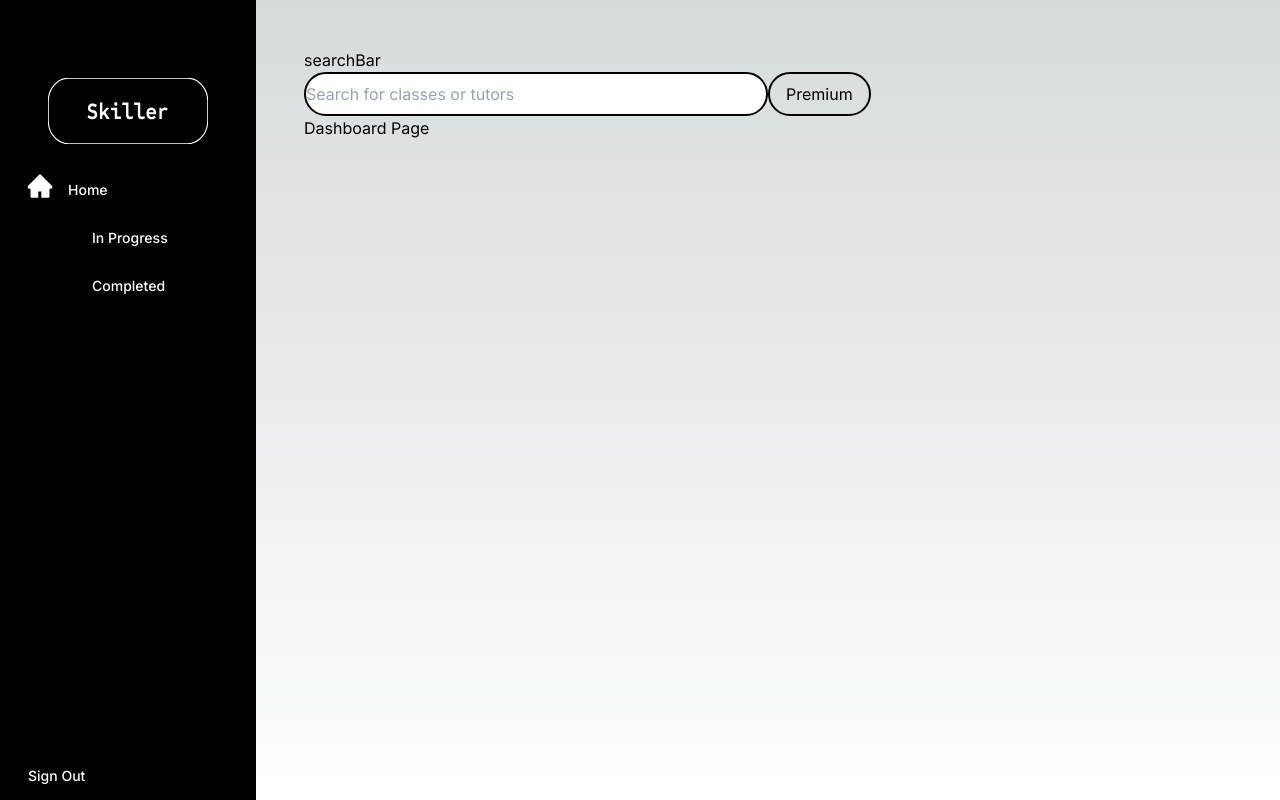
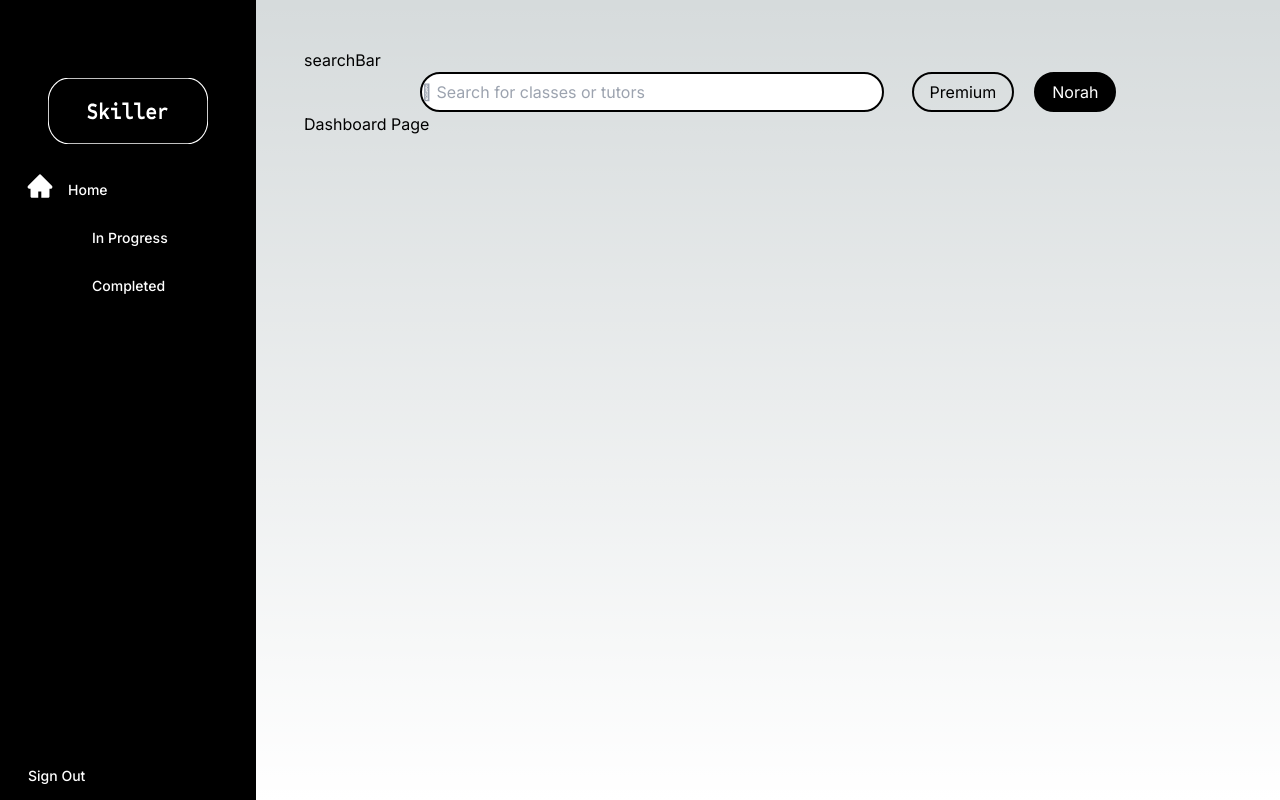
Before and after one commit to marks-eduhub/skiller-frontend, a Next.js app: page /dashboard in a window 1280 px wide. Built offline with nearby package versions, Linux system fonts and the light colour scheme.

Commit message:
premium button

```diff
--- a/components/searchBar/index.tsx
+++ b/components/searchBar/index.tsx
@@ -4,13 +4,17 @@ export default function SearchBar() {
   return (
       <div>
         searchBar
-        <div className="flex">
-        <input className=" pr-5 flex justify-center items-center rounded-full w-1/2 border-2 border-black placeholder-top-2"
-        placeholder ="Search for classes or tutors"
+        <div className=" flex items-center justify-center">
+       <input className=" py-1.5 pr-5 flex justify-center items-center rounded-full w-1/2 mr-7 border-2 border-black placeholder-top-2"
+        placeholder ="&#xF002; Search for classes or tutors"
         type="text" />
-        <button className="flex justify-center items-center rounded-full border-2 border-black w-1/8 px-4 py-2 p-8">
+        <button className=" mr-5 flex justify-center items-center rounded-full border-2 border-black w-1/8 px-4 py-1.5 p-8">
           Premium
         </button>
+        <button className=" bg-black text-white flex justify-center items-center rounded-full border-2 border-black w-1/8 px-4 py-1.5 p-8">
+          Norah
+        </button>
+
         </div>
 
       </div>
```
